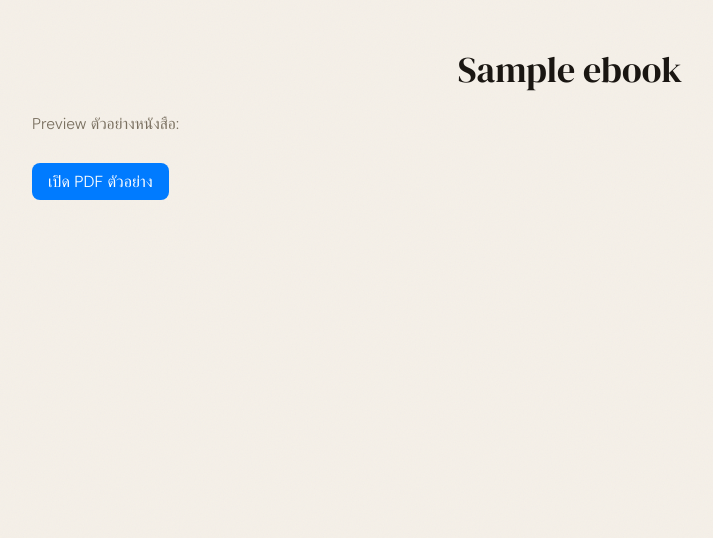
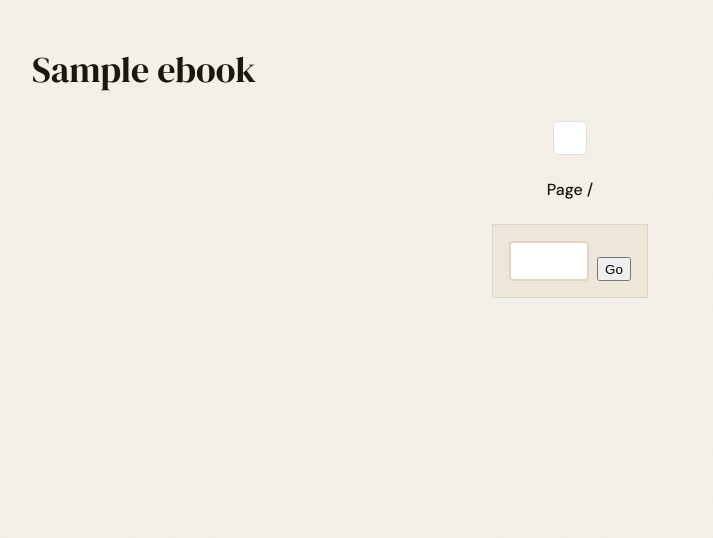
Before and after one commit to NaiNonTH/cs-ebook, a Django app: page /ebook/1/preview/ in a window 1280 px wide. Shown: the part 64-602 px from the top of the page, without its empty margins (70-783 px from the left). Run offline with Django 5.2, Linux system fonts and the light colour scheme; tables that the repository leaves empty hold one stand-in row (values such as "Sample post").

Commit message:
Fix function in read page use png file
✅ Update read page use png files

```diff
--- a/ebooks/static/ebooks/read_ebook.css
+++ b/ebooks/static/ebooks/read_ebook.css
@@ -1,81 +1,40 @@
-/* ===== Layout ===== */
-body {
-    font-family: 'DM Sans', sans-serif;
+.reader-container {
+    display: flex;
+    flex-direction: column;
+    align-items: center;
+    gap: 1.5rem;
 }
 
-h2 {
-    text-align: center;
-    margin-bottom: 20px;
+.image-wrapper {
+    background: white;
+    padding: 1rem;
+    border: 1px solid #ddd;
+    border-radius: 6px;
 }
 
-/* ===== Canvas PDF ===== */
-#pdf-canvas {
+.ebook-page {
+    max-width: 700px;
+    width: 100%;
+    height: auto;
     display: block;
-    margin: 20px auto;
-    border: 1px solid #ccc;
-    border-radius: 10px;
-    max-width: 100%;
 }
 
-/* ===== Controls ===== */
 .controls {
     display: flex;
-    justify-content: center;
     align-items: center;
-    gap: 15px;
-    margin: 20px 0;
+    gap: 1rem;
 }
 
-/* ===== Buttons ===== */
-.btn {
-    padding: 8px 16px;
-    background-color: #333;
-    color: white;
-    border-radius: 8px;
-    text-decoration: none;
-    transition: 0.2s;
+.page-indicator {
+    font-weight: 500;
 }
 
-.btn:hover {
-    background-color: #555;
+.jump-form {
+    display: flex;
+    gap: 0.5rem;
 }
 
-/* Preview button */
-.preview-btn {
-    display: inline-block;
-    margin-top: 10px;
-    background-color: #007bff;
+.jump-form input {
+    width: 80px;
+    text-align: center;
 }
-
-.preview-btn:hover {
-    background-color: #0056b3;
-}
-
-/* ===== Jump Form ===== */
-form {
-    text-align: center;
-    margin-top: 15px;
-}
-
-input[type="number"] {
-    width: 80px;
-    padding: 6px;
-    border-radius: 6px;
-    border: 1px solid #ccc;
-    text-align: center;
-    font-size: 14px;
-}
-
-button {
-    padding: 6px 12px;
-    border-radius: 6px;
-    border: none;
-    background-color: #28a745;
-    color: white;
-    cursor: pointer;
-    margin-left: 5px;
-}
-
-button:hover {
-    background-color: #218838;
-}
--- a/ebooks/templates/reader/read_ebook.html
+++ b/ebooks/templates/reader/read_ebook.html
@@ -1,33 +1,24 @@
 {% extends "base.html" %}
 {% load static %}
 
-{% block title %}{{ ebook.title }}{% endblock title %}
+{% block title %}{{ ebook.title }}{% endblock %}
 
 {% block css %}
 <link rel="stylesheet" href="{% static 'ebooks/read_ebook.css' %}">
-{% endblock css %}
+{% endblock %}
 
 {% block content %}
 <h2>{{ ebook.title }}</h2>
 
-{% if is_preview %}
-    <!-- Preview -->
-    <div class="preview-section">
-        <p>Preview ตัวอย่างหนังสือ:</p>
-        <a href="{{ ebook.sample.url }}" target="_blank" class="btn preview-btn">
-            เปิด PDF ตัวอย่าง
-        </a>
+<div class="reader-container">
+
+    <div class="image-wrapper">
+        <img src="{{ current_image }}" class="ebook-page">
     </div>
 
-{% else %}
-    <!-- Reader -->
-    <div class="reader-container">
-        <canvas id="pdf-canvas"></canvas>
-
-        <!-- Controls -->
     <div class="controls">
         {% if page > 1 %}
-                <a href="?page={{ page|add:'-1' }}" class="btn">⬅ Previous</a>
+            <a href="?page={{ page|add:'-1' }}" class="btn">Previous</a>
         {% endif %}
 
         <span class="page-indicator">
@@ -35,11 +26,10 @@
         </span>
 
         {% if page < total_pages %}
-                <a href="?page={{ page|add:'1' }}" class="btn">Next ➡</a>
+            <a href="?page={{ page|add:'1' }}" class="btn">Next</a>
         {% endif %}
     </div>
 
-        <!-- Jump -->
     <form method="get" class="jump-form">
         <input
             type="number"
@@ -47,52 +37,9 @@
             min="1"
             max="{{ total_pages }}"
             value="{{ page }}"
-                required
         >
         <button type="submit">Go</button>
     </form>
+
 </div>
-
-    <!-- PDF.js -->
-    <script src="https://cdnjs.cloudflare.com/ajax/libs/pdf.js/3.11.174/pdf.min.js"></script>
-
-    <script>
-    document.addEventListener("DOMContentLoaded", function () {
-
-        const url = "{{ ebook.sample.url }}";
-        let pageNum = Number("{{ page }}") || 1;
-        const maxPages = Number("{{ total_pages }}") || 1;
-
-        let pdfDoc = null;
-
-        const canvas = document.getElementById('pdf-canvas');
-        const ctx = canvas.getContext('2d');
-
-        pdfjsLib.getDocument(url).promise.then(function(pdf) {
-            pdfDoc = pdf;
-
-            if (pageNum > maxPages) {
-                pageNum = maxPages;
-            }
-
-            renderPage(pageNum);
-        });
-
-        function renderPage(num) {
-            pdfDoc.getPage(num).then(function(page) {
-                const viewport = page.getViewport({ scale: 1.5 });
-
-                canvas.height = viewport.height;
-                canvas.width = viewport.width;
-
-                page.render({
-                    canvasContext: ctx,
-                    viewport: viewport
-                });
-            });
-        }
-
-    });
-    </script>
-{% endif %}
-{% endblock content %}
+{% endblock %}
--- a/ebooks/views.py
+++ b/ebooks/views.py
@@ -151,36 +151,44 @@
         }
         return render(request, 'reader/read_ebook.html', context)
 
+class EBookDetailView(DetailView):
+    model = EBook
+    template_name = 'ebooks/ebook_detail.html'
+    context_object_name = 'ebook'
 
 class ReadEBook(View):
     def get(self, request, pk):
         ebook = get_object_or_404(EBook, pk=pk)
 
-        page_str = request.GET.get('page', '1')
+        # path ไป folder รูป
+        folder_path = os.path.join(settings.MEDIA_ROOT, f'books/{ebook.id}')
 
+        # list รูปทั้งหมด
+        pages = sorted([
+            f for f in os.listdir(folder_path) if f.endswith('.png')
+        ])
+
+        total_pages = len(pages)
+
+        # รับค่า page (กัน error)
+        page_str = request.GET.get('page')
         try:
-            page = int(page_str)
-        except (ValueError, TypeError):
+            page = int(page_str) if page_str else 1
+        except ValueError:
             page = 1
 
+        # clamp page
         if page < 1:
             page = 1
-        if page > ebook.page_count:
-            page = ebook.page_count
+        if page > total_pages:
+            page = total_pages
 
-        context = {
+        # current image
+        current_image = f'/media/books/{ebook.id}/{pages[page-1]}'
+
+        return render(request, 'reader/read_ebook.html', {
             'ebook': ebook,
             'page': page,
-            'total_pages': ebook.page_count,
-            'is_preview': False
-        }
-        return render(request, 'reader/read_ebook.html', context)
-
-    from django.views.generic import DetailView
-from .models import EBook
-
-
-class EBookDetailView(DetailView):
-    model = EBook
-    template_name = 'ebooks/ebook_detail.html'
-    context_object_name = 'ebook'
+            'total_pages': total_pages,
+            'current_image': current_image,
+        })
```
Lines whose indentation alone changed are shown as unchanged.
